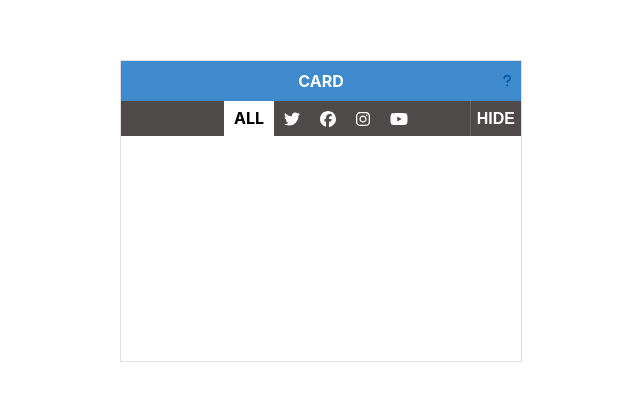
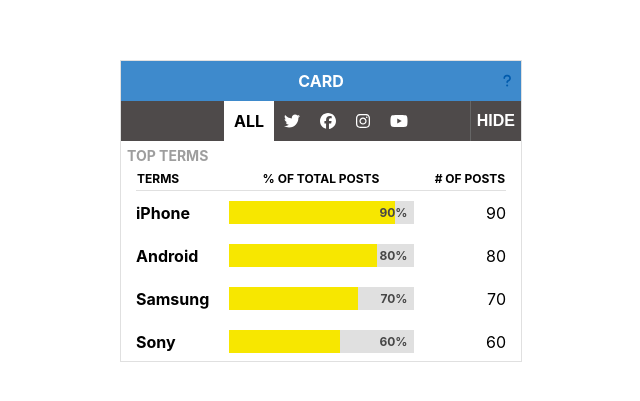
Before and after one commit to inyhsu/NBQ_Offsite, a React (Create React App) app: page / in a window 1280 px wide. Shown: the part 189-590 px from the top of the page, without its empty margins (319-959 px from the left). Built offline with nearby package versions, Linux system fonts and the light colour scheme.

Commit message:
Create Content.js, Term.js

```diff
--- a/src/App.js
+++ b/src/App.js
@@ -3,10 +3,13 @@
 
 import Header from "./Layout/Header";
 import SecondHeader from "./Layout/SecondHeader";
+import Content from "./Layout/Content";
 
 import React, { useState } from "react";
 
 const Card = styled.div`
+  display: flex;
+  flex-direction: column;
   width: 400px;
   height: 300px;
   border: 1px solid #e0e0e0;
@@ -14,7 +17,8 @@
 
 function App() {
   const [hideSecondHeader, setSecondHeader] = useState(false);
-
+  const [showContent, setContent] = useState(true);
+  console.log(showContent)
   return (
     <div className="App">
       <Card>
@@ -24,9 +28,16 @@
             <SecondHeader
             hideSecondHeader={hideSecondHeader}
             handleSetSecondHeader={setSecondHeader}
+            showContent={showContent}
+            handleSetContent={setContent}
           />
           ):
           null
+        }
+        {
+          showContent? (
+            <Content />
+          ): null
         }
       </Card>
     </div>
--- /dev/null
+++ b/src/Content/Term.js
@@ -0,0 +1,44 @@
+import styled from "styled-components";
+
+const Progess = styled.div`
+  width: 100%;
+  height: 23px;
+  background-color: #e0e0e0;
+  position: relative;
+  text-align: right;
+`;
+
+const Percent = styled.span`
+  height: 100%;
+  background-color: #f7e700;
+  position: absolute;
+  left: 0;
+  top: 0;
+  width: ${(term) => `${term.count}%`};
+`;
+
+const Number = styled.span`
+  position: relative;
+  line-height: 23px;
+  font-weight: bold;
+  color: #474747;
+  padding-right: 6px;
+  font-size: 12px;
+`;
+
+const Term = ({ term, idx }) => {
+  return (
+    <tr key={idx}>
+      <td>{term.name}</td>
+      <td>
+        <Progess>
+          <Percent {...term} />
+          <Number>{term.count}%</Number>
+        </Progess>
+      </td>
+      <td>{term.count}</td>
+    </tr>
+  );
+};
+
+export default Term;
--- /dev/null
+++ b/src/Layout/Content.js
@@ -0,0 +1,83 @@
+import styled from "styled-components";
+
+import Term from '../Content/Term'
+import Terms from "../terms.json";
+
+const ContentWrapper = styled.div`
+  display: flex;
+  flex: 1;
+  flex-direction: column;
+  h2 {
+    margin: 0;
+    font-size: 14px;
+    color: #9e9e9e;
+    text-transform: uppercase;
+    padding: 6px;
+  }
+  table {
+    width: 100%;
+    border-spacing: 0;
+    thead tr {
+      text-transform: uppercase;
+      font-size: 12px;
+      th {
+        border-bottom: 1px solid #e0e0e0;
+        padding-bottom: 4px;
+        &:first-child {
+          width: 25%;
+          text-align: left;
+        }
+        &:last-child {
+          width: 25%;
+          text-align: right;
+        }
+      }
+    }
+    tbody tr {
+      td {
+        padding: 10px 0;
+      }
+      td:first-child {
+        width: 25%;
+        font-weight: bold;
+      }
+      td:last-child {
+        width: 25%;
+        text-align: right;
+      }
+    }
+  }
+`;
+
+const TabelWrapper = styled.div`
+  flex: 1 1 auto;
+  overflow-y: auto;
+  padding: 0 15px;
+  height: 0;
+`;
+
+const Content = () => {
+  return (
+    <ContentWrapper>
+      <h2>top terms</h2>
+      <TabelWrapper>
+        <table>
+          <thead>
+            <tr>
+              <th>Terms</th>
+              <th>% of Total Posts</th>
+              <th># Of Posts</th>
+            </tr>
+          </thead>
+          <tbody>
+            {Terms.map((t, i) => (
+                <Term term={t} idx={i} key={i}/>
+            ))}
+          </tbody>
+        </table>
+      </TabelWrapper>
+    </ContentWrapper>
+  );
+};
+
+export default Content;
--- a/src/Layout/SecondHeader.js
+++ b/src/Layout/SecondHeader.js
@@ -8,8 +8,6 @@
   justify-content: center;
   background: #4e4a4a;
   position: relative;
-  height: 35px;
-  line-height: 35px;
 `;
 const TabStyled = styled.div`
   display: flex;
@@ -40,7 +38,7 @@
   font-size: 16px;
 `;
 
-const SecondHeader = ({hideSecondHeader, handleSetSecondHeader}) => {
+const SecondHeader = ({hideSecondHeader, handleSetSecondHeader, showContent, handleSetContent}) => {
   const tabs = [
     { id: "a" },
     { id: "b", icon: "faTwitter" },
@@ -50,6 +48,18 @@
   ];
   const [activeTab, setActiveTab] = useState("a");
 
+  const handleTab = (id) =>{
+    setActiveTab(id)
+
+    if(id === 'a'){
+      showContent = true;
+    }else{
+      showContent = false;
+    }
+    console.log(showContent)
+    handleSetContent(showContent)
+  }
+
   //render each Tab
   const renderTab = () =>
     tabs.map((t, i) => {
@@ -57,7 +67,7 @@
         <TabStyled
           key={i}
           className={activeTab === t.id ? "is-active" : ""}
-          onClick={() => setActiveTab(t.id)}
+          onClick={() => handleTab(t.id)}
         >
           {t.id === "a" ? (
             "ALL"
--- /dev/null
+++ b/src/terms.json
@@ -0,0 +1,34 @@
+[
+   {
+       "name": "iPhone",
+       "count": 90
+   },
+   {
+       "name": "Android",
+       "count": 80
+   },
+      {
+       "name": "Samsung",
+       "count": 70
+   },
+      {
+       "name": "Sony",
+       "count": 60
+   },
+      {
+       "name": "HTC",
+       "count": 50
+   },
+      {
+       "name": "ASUS",
+       "count": 40
+   },
+      {
+       "name": "小米",
+       "count": 30
+   },
+      {
+       "name": "Nokia",
+       "count": 20
+   }
+]
```
